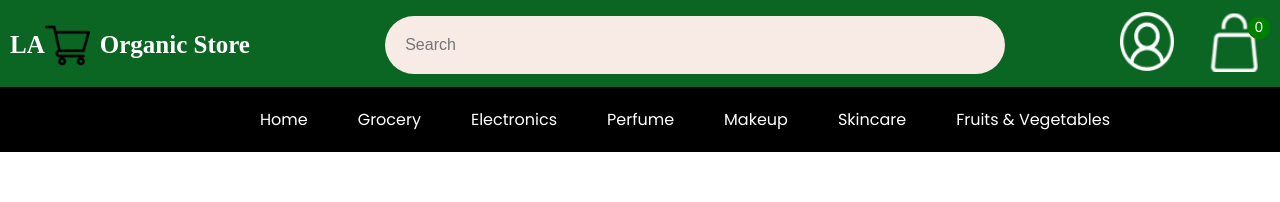
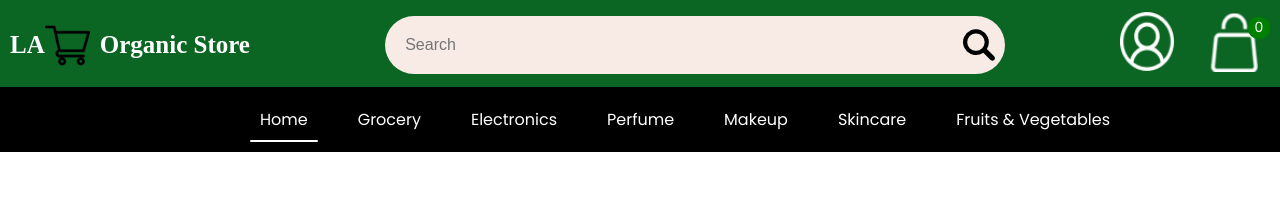
Before and after one commit to abdullahrabi/My-Final-Year-Project, a React (Create React App) app in the folder my-react-app/: page /product/1 in a window 1280 px wide. Shown: the top 202 px of the page. Built offline with nearby package versions, Linux system fonts and the light colour scheme.

Commit message:
Add hr tag functionlity in which when User arrive at any page only that page hr will be active

```diff
--- a/my-react-app/src/Components/Navbar/Navbar.css
+++ b/my-react-app/src/Components/Navbar/Navbar.css
@@ -50,6 +50,11 @@ body, html {
 .navbar-logo img{
 
     height:45px;
+}
+.navbar-logo a { /* Targeting the Link component */
+    display: flex; /* Ensures the Link behaves as a flex container */
+    align-items: center; /* Aligns items vertically centered */
+    text-decoration: none; /* Prevents the default underline on Link */
 }
 
 
--- a/my-react-app/src/Components/Navbar/Navbar.jsx
+++ b/my-react-app/src/Components/Navbar/Navbar.jsx
@@ -1,50 +1,72 @@
-import React, { useContext, useState } from 'react'
-import './Navbar.css'
-import logo from '../Assests/logo.png'
-import cart_icon from '../Assests/cart_icon.png'
-import login_icon from '../Assests/login_icon.png'
-import { Link } from 'react-router-dom'
-import { ShopContext } from '../../Context/ShopContext'
-import SearchBar from '../SearchBar/SearchBar'
-
+import React, { useContext, useState, useEffect } from 'react';
+import './Navbar.css';
+import logo from '../Assests/logo.png';
+import cart_icon from '../Assests/cart_icon.png';
+import login_icon from '../Assests/login_icon.png';
+import { Link, useLocation } from 'react-router-dom';
+import { ShopContext } from '../../Context/ShopContext';
+import SearchBar from '../SearchBar/SearchBar';
 
 const Navbar = () => {
+  const [menu, setMenu] = useState("Home");
+  const { getTotalCartItems } = useContext(ShopContext);
+  const location = useLocation();
 
-    const[menu,setMenu]= useState("All Categories");
-    const{getTotalCartItems} = useContext(ShopContext);
+  // Update the menu state based on the current pathname
+  useEffect(() => {
+    const currentPath = location.pathname;
+    if (currentPath === '/') {
+      setMenu("Home");
+    } else if (currentPath === '/Grocery') {
+      setMenu("Grocery");
+    } else if (currentPath === '/Electronics') {
+      setMenu("Electronics");
+    } else if (currentPath === '/Perfume') {
+      setMenu("Perfume");
+    } else if (currentPath === '/Makeup') {
+      setMenu("Makeup");
+    } else if (currentPath === '/Skincare') {
+      setMenu("Skincare");
+    } else if (currentPath === '/Fruits_Vegetables') {
+      setMenu("Fruits_Vegetables");
+    }
+  }, [location]);
+
   return (
-    <div className='navbar'>
-    <div className='navbar-top'>
-      <div className='navbar-logo'>
+    <div className="navbar">
+      <div className="navbar-top">
+        <div className="navbar-logo">
+          <Link to="/">
             <p><b>LA</b></p>
             <img src={logo} alt="La Organic Store Logo" />
             <p><b>Organic Store</b></p>
+          </Link>
         </div>
-    <SearchBar/>
-      <div className='nav-login-cart'>
-        <Link to='/login'>
+        <SearchBar />
+        <div className="nav-login-cart">
+          <Link to="/login">
             <img src={login_icon} alt="Login Icon" />
           </Link>
-        <Link to='/cart'>
+          <Link to="/cart">
             <img src={cart_icon} alt="Cart Icon" />
           </Link>
-        <div className='nav-cart-count'>{getTotalCartItems()}</div>
+          <div className="nav-cart-count">{getTotalCartItems()}</div>
         </div>
       </div>
-<div className='navbar-bottom'>
-    <ul className='nav-menu'>
-         <li onClick={()=>{setMenu("Home")}}><Link style={{color:'inherit',textDecoration:'none'}}to ='/'>Home</Link>{menu==="Home"?<hr/>:<></>}</li>
-         <li onClick={()=>{setMenu("Grocery")}}><Link style={{color:'inherit',textDecoration:'none'}}to ='/Grocery'>Grocery</Link>{menu==="Grocery"?<hr/>:<></>}</li>
-         <li onClick={()=>{setMenu("Electronics")}}><Link style={{color:'inherit',textDecoration:'none'}}to ='/Electronics'>Electronics</Link>{menu==="Electronics"?<hr/>:<></>}</li>
-         <li onClick={()=>{setMenu("Perfume")}}><Link style={{color:'inherit',textDecoration:'none'}}to ='/Perfume'>Perfume</Link>{menu==="Perfume"?<hr/>:<></>}</li>
-         <li onClick={()=>{setMenu("Makeup")}}><Link style={{color:'inherit',textDecoration:'none'}}to ='/Makeup'>Makeup</Link>{menu==="Makeup"?<hr/>:<></>}</li>
-         <li onClick={()=>{setMenu("Skincare")}}><Link style={{color:'inherit',textDecoration:'none'}}to ='/Skincare'>Skincare</Link>{menu==="Skincare"?<hr/>:<></>}</li>
-         <li onClick={()=>{setMenu("Fruits_Vegetables")}}><Link style={{color:'inherit',textDecoration:'none'}}to ='/Fruits_Vegetables'>Fruits & Vegetables</Link>{menu==="Fruits_Vegetables"?<hr/>:<></>}</li>
+
+      <div className="navbar-bottom">
+        <ul className="nav-menu">
+          <li><Link style={{ color: 'inherit', textDecoration: 'none' }} to="/" onClick={() => setMenu("Home")}>Home</Link>{menu === "Home" ? <hr /> : null}</li>
+          <li><Link style={{ color: 'inherit', textDecoration: 'none' }} to="/Grocery" onClick={() => setMenu("Grocery")}>Grocery</Link>{menu === "Grocery" ? <hr /> : null}</li>
+          <li><Link style={{ color: 'inherit', textDecoration: 'none' }} to="/Electronics" onClick={() => setMenu("Electronics")}>Electronics</Link>{menu === "Electronics" ? <hr /> : null}</li>
+          <li><Link style={{ color: 'inherit', textDecoration: 'none' }} to="/Perfume" onClick={() => setMenu("Perfume")}>Perfume</Link>{menu === "Perfume" ? <hr /> : null}</li>
+          <li><Link style={{ color: 'inherit', textDecoration: 'none' }} to="/Makeup" onClick={() => setMenu("Makeup")}>Makeup</Link>{menu === "Makeup" ? <hr /> : null}</li>
+          <li><Link style={{ color: 'inherit', textDecoration: 'none' }} to="/Skincare" onClick={() => setMenu("Skincare")}>Skincare</Link>{menu === "Skincare" ? <hr /> : null}</li>
+          <li><Link style={{ color: 'inherit', textDecoration: 'none' }} to="/Fruits_Vegetables" onClick={() => setMenu("Fruits_Vegetables")}>Fruits & Vegetables</Link>{menu === "Fruits_Vegetables" ? <hr /> : null}</li>
         </ul>
-
       </div>
     </div>
-  )
+  );
 }
 
-export default Navbar
+export default Navbar;
--- a/my-react-app/src/Components/SearchBar/SearchBar.jsx
+++ b/my-react-app/src/Components/SearchBar/SearchBar.jsx
@@ -24,8 +24,10 @@ const SearchBar = () => {
           value={query}
           onChange={(e) => setQuery(e.target.value)}
           className="search-input"
+
         />
 
+        <img src={search} onClick={handleSubmit} alt="" />
 
       </form>
     </div>
--- a/my-react-app/src/Pages/CSS/Home.css
+++ b/my-react-app/src/Pages/CSS/Home.css
@@ -157,3 +157,9 @@
     background: transparent;
 
   }
+
+
+  .scroll-to-top:hover{
+    transform: scale(1.3);
+    transition: transform 0.6s ease;
+}
```
Lines whose indentation alone changed are shown as unchanged.
